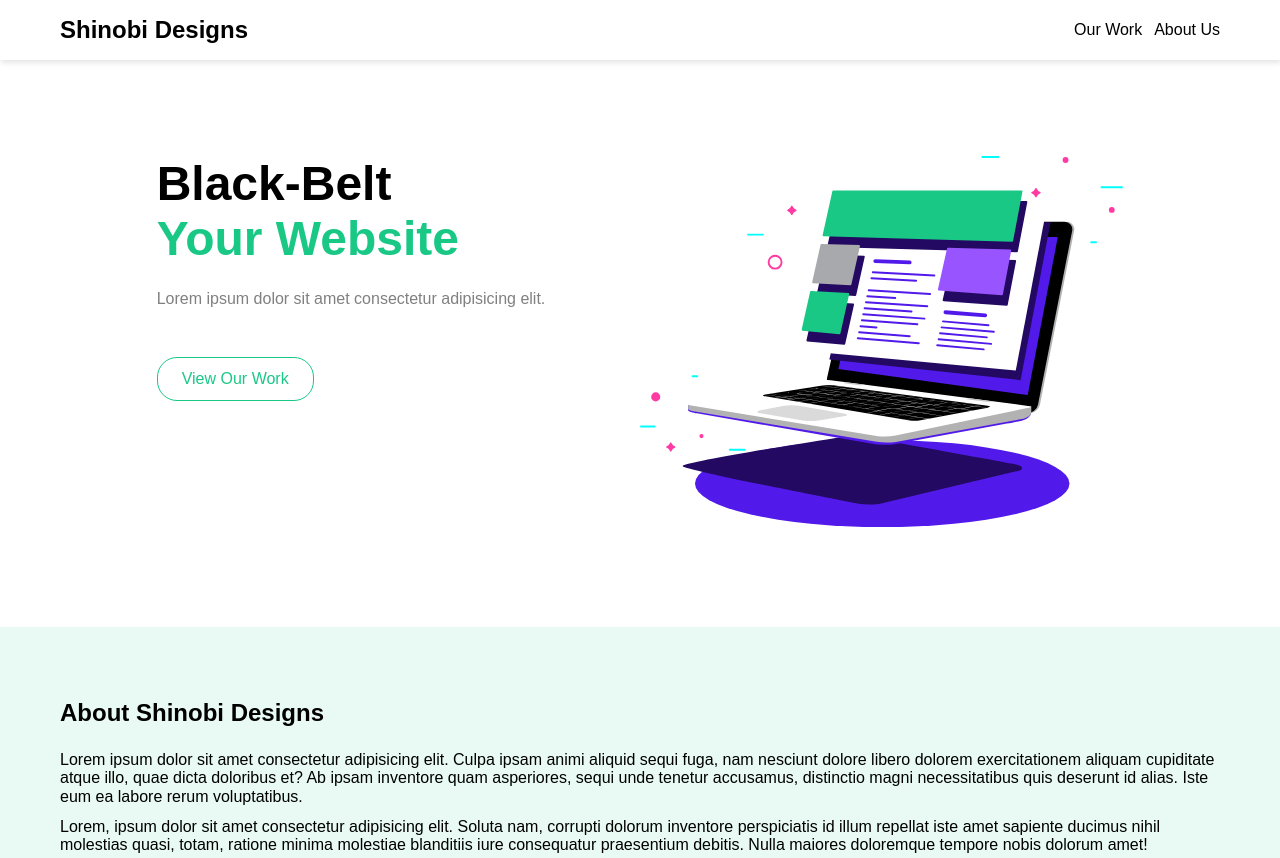
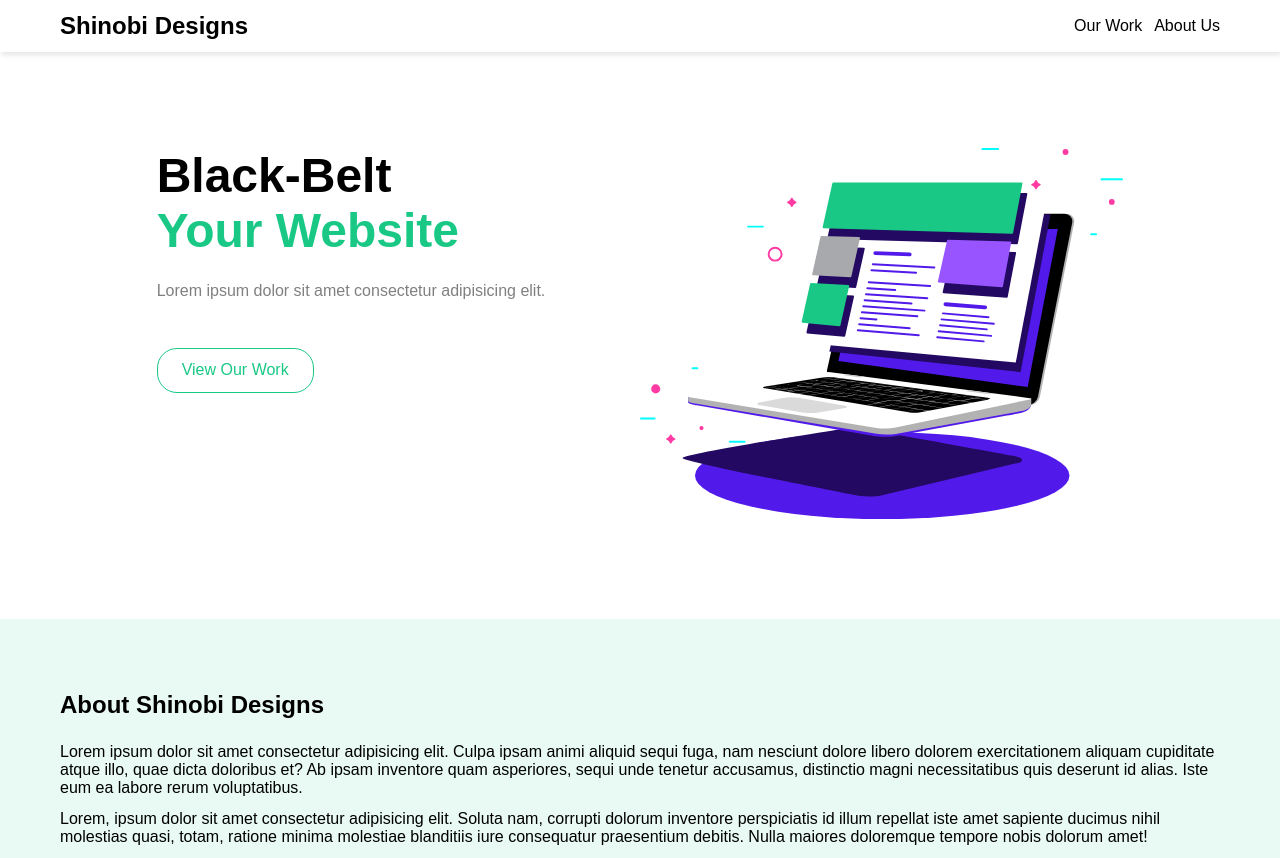
Before and after one commit to ThuHtooSan/sass-practice, a website: page homepage.html in a window 1280 px wide. Shown: the top 858 px of the page. Drawn offline with nearby package versions, Linux system fonts and the light colour scheme; a web font is replaced by a local one.

Commit message:
Fix large margin in navbar title
Signed-off-by: Thu Htoo San <43321350+ThuHtooSan@users.noreply.github.com>

```diff
--- a/shinobi/components/_navbar.scss
+++ b/shinobi/components/_navbar.scss
@@ -8,9 +8,11 @@
 .navbar {
     @extend %flex-layout;
     box-shadow: $base-box-shadow;
+    padding: $base-padding $base-padding * 2;
 
     .title {
         font-size: $font-size-lg;
+        margin: 0;
     }
 
     .container {
```
Also changed, not shown: css/main.css.
